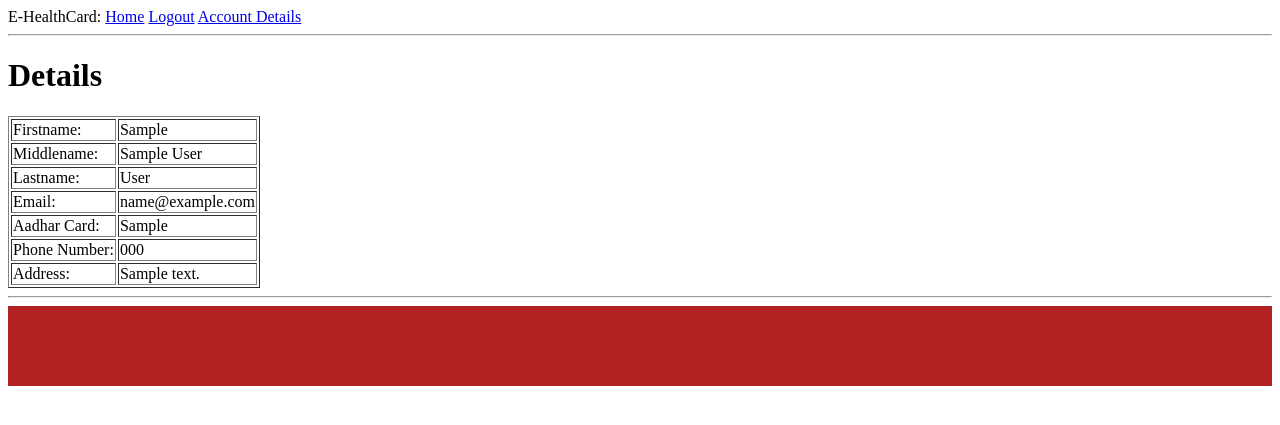
After one commit to ninadsachania/e-healthcard, a Flask app: page /user/account in a window 1280 px wide. The commit adds this page. Shown: the top 425 px of the page. Run offline with Flask 2, Linux system fonts and the light colour scheme; a user stored in the database is signed in; tables that the repository leaves empty hold one stand-in row (values such as "Sample post").

Commit message:
Add a page to view account details

```diff
--- a/app/routes.py
+++ b/app/routes.py
@@ -36,10 +36,10 @@ def login():
 
     return render_template('login.html', form=form, title="Login")
 
-@app.route('/home')
+@app.route('/user/account')
 @login_required
-def home():
-    return render_template('home.html', title='Homepage')
+def account():
+    return render_template('account.html', title='Account')
 
 @app.route('/logout')
 def logout():
@@ -56,7 +56,7 @@ def register():
         user = User(
             firstname=form.firstname.data,
             middlename=form.middlename.data,
-            lastname=form.middlename.data,
+            lastname=form.lastname.data,
             email=form.email.data,
             aadhar_card=form.aadhar_card.data,
             phone_number=form.phone_number.data,
--- /dev/null
+++ b/app/templates/account.html
@@ -0,0 +1,41 @@
+{% extends 'base.html' %}
+
+{% block content %}
+<h1>Details</h1>
+<table border=1>
+    <tr>
+        <td>Firstname: </td>
+        <td>{{ current_user.firstname }}</td>
+    </tr>
+
+    <tr>
+        <td>Middlename: </td>
+        <td>{{ current_user.middlename }}</td>
+    </tr>
+
+    <tr>
+        <td>Lastname: </td>
+        <td>{{ current_user.lastname }}</td>
+    </tr>
+
+    <tr>
+        <td>Email: </td>
+        <td>{{ current_user.email }}</td>
+    </tr>
+
+    <tr>
+        <td>Aadhar Card: </td>
+        <td>{{ current_user.aadhar_card }}</td>
+    </tr>
+
+    <tr>
+        <td>Phone Number: </td>
+        <td>{{ current_user.phone_number }}</td>
+    </tr>
+
+    <tr>
+        <td>Address: </td>
+        <td>{{ current_user.address }}</td>
+    </tr>
+</table>
+{% endblock %}
--- a/app/templates/base.html
+++ b/app/templates/base.html
@@ -23,6 +23,7 @@
         <a href="{{ url_for('register') }}">Register</a>
         {% else %}
         <a href="{{ url_for('logout') }}">Logout</a>
+        <a href="{{ url_for('account') }}">Account Details</a>
         {% endif %}
     </div>
     {% with messages = get_flashed_messages() %}
```
Also changed, not shown: app/templates/home.html (deleted, +0 -21 lines), app.db.
